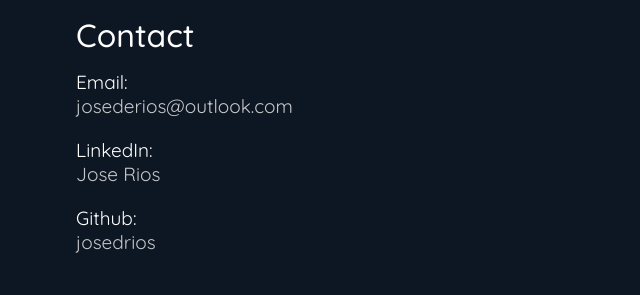
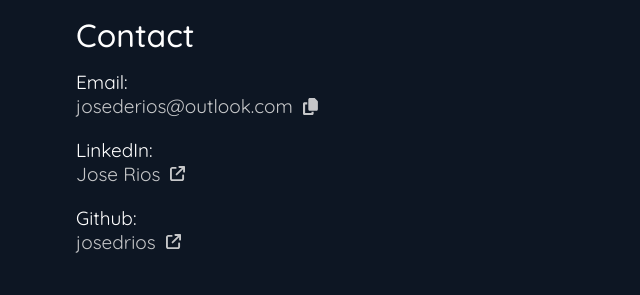
Before and after one commit to josedrios/portfolio-website, a React (Vite) app: page / in a window 1280 px wide. Shown: the part 1764-2059 px from the top of the page, without its empty margins (591-1231 px from the left). Built offline with nearby package versions, Linux system fonts and the light colour scheme; the HTML template or start-up script is replaced by a standard one.

Commit message:
Added icons to respective contact info items but need to fix hover and transitions for them

```diff
--- a/src/App.jsx
+++ b/src/App.jsx
@@ -1,7 +1,7 @@
 import * as React from 'react';
 import './styles/main.scss';
 import { FontAwesomeIcon } from '@fortawesome/react-fontawesome';
-import { faArrowRight, faBars, faCoffee, faFile } from '@fortawesome/free-solid-svg-icons';
+import { faArrowRight, faArrowUpRightFromSquare, faBars, faCoffee, faCopy, faFile } from '@fortawesome/free-solid-svg-icons';
 import { faGit, faGithub, faLinkedin } from '@fortawesome/free-brands-svg-icons';
 import { faEnvelope } from '@fortawesome/free-regular-svg-icons';
 
@@ -123,22 +123,29 @@
           </div>
           <div className='content-item' id='contact-item-container'>
             <h1 className='content-item-header'>Contact</h1>
-            <div>
               <div className="contact-info-item">
                 <div className='contact-item-header'>Email: </div>
-                <div className="contact-item-content">josederios@outlook.com</div>
+                <div className="contact-item-content">
+                  josederios@outlook.com
+                  <FontAwesomeIcon className='icon' icon={faCopy} />
+                </div>
               </div>
               <div className="contact-info-item">
                 <div className='contact-item-header'>LinkedIn: </div>
                 <div className="contact-item-content">
-                  <a href="">Jose Rios</a>
+                  <a href="">
+                    Jose Rios
+                    <FontAwesomeIcon id='contact-icon-external' className='icon' icon={faArrowUpRightFromSquare} />
+                  </a>
                 </div>
               </div>
               <div className="contact-info-item">
                 <div className='contact-item-header'>Github: </div>
-                <div className="contact-item-content">josedrios</div>
+                <div className="contact-item-content">
+                  josedrios
+                  <FontAwesomeIcon id='contact-icon-external' className='icon' icon={faArrowUpRightFromSquare} />
+                </div>
               </div>
-            </div>
           </div>
           <div className='content-item'>
             <h1 className='content-item-header'>FAQ</h1>
--- a/src/styles/layout/_contact-item.scss
+++ b/src/styles/layout/_contact-item.scss
@@ -18,9 +18,33 @@
 }
 
 .contact-item-content {
+    display: inline-block;
     justify-content: end;
     color: $unchosen-white;
     a {
         color: $unchosen-white;
     }
+
+    .icon {
+        color: $unchosen-white;
+        margin: 0px 10px;
+        font-size: 17px;
+    }
+
+    #contact-icon-external {
+        margin: 0px 10px 1px 10px;
+        font-size: 15px
+    }
 }
+
+.contact-item-content:hover {
+    color: white;
+
+    a {
+        color: white;
+    }
+
+    .icon {
+        color: white;
+    }
+}
```
